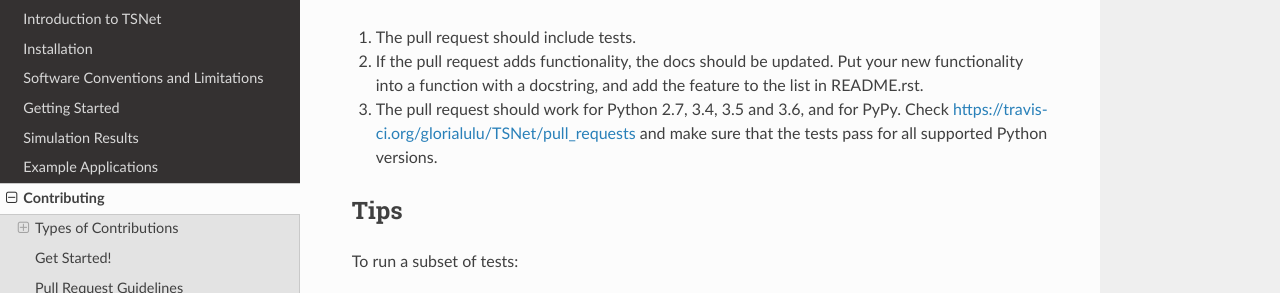
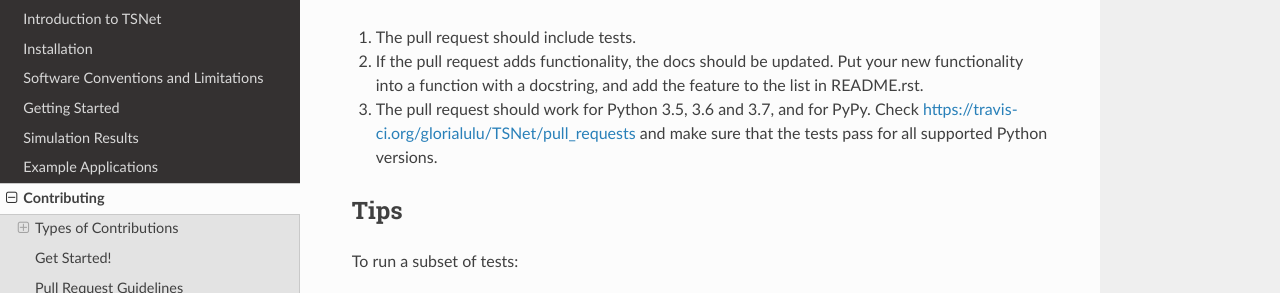
Before and after one commit to glorialulu/TSNet, a Sphinx documentation site: the page built from docs/contributing.rst, in a window 1280 px wide and 900 px high, scrolled down 2017 px. Shown: the part 158-451 px from the top of the window. Built offline with Sphinx 7.4.7 and the Read the Docs theme 2.0.0, drawn with Linux system fonts in a browser that asks for light colours; pages that are not in the unit, such as notebooks, are missing from menus.

Commit message:
remove 2.7

```diff
--- a/CONTRIBUTING.rst
+++ b/CONTRIBUTING.rst
@@ -102,7 +102,7 @@ Before you submit a pull request, check that it meets these guidelines:
 2. If the pull request adds functionality, the docs should be updated. Put
    your new functionality into a function with a docstring, and add the
    feature to the list in README.rst.
-3. The pull request should work for Python 2.7, 3.4, 3.5 and 3.6, and for PyPy. Check
+3. The pull request should work for Python 3.5, 3.6 and 3.7, and for PyPy. Check
    https://travis-ci.org/glorialulu/TSNet/pull_requests
    and make sure that the tests pass for all supported Python versions.
 
--- a/docs/installation.rst
+++ b/docs/installation.rst
@@ -7,7 +7,7 @@ Installation
 Setup Python Environment
 ------------------------------
 
-TSNet is tested against Python versions 2.7, 3.5 and 3.6.
+TSNet is tested against Python versions 3.5, 3.6, and 3.7.
 It can be installed on Windows, Linux, and Mac OS X operating systems.
 Python distributions, such as Anaconda, are recommended to manage the Python
 environment as they already contain (or easily support installation of) many
@@ -66,7 +66,7 @@ Once you have a copy of the source, you can install it with:
 Dependencies
 ------------
 
-Requirements for TSNet include Python (2.7, 3.5, or 3.6) along with
+Requirements for TSNet include Python (3.5, 3.6, or 3.7) along with
 several Python packages.
 The following Python packages are required::
 
--- a/setup.py
+++ b/setup.py
@@ -34,10 +34,7 @@ setup(
         'Intended Audience :: Developers',
         'License :: OSI Approved :: MIT License',
         'Natural Language :: English',
-        "Programming Language :: Python :: 2",
-        'Programming Language :: Python :: 2.7',
         'Programming Language :: Python :: 3',
-        'Programming Language :: Python :: 3.4',
         'Programming Language :: Python :: 3.5',
         'Programming Language :: Python :: 3.6',
         'Programming Language :: Python :: 3.7',
```
Also changed, not shown: 1 other file.
